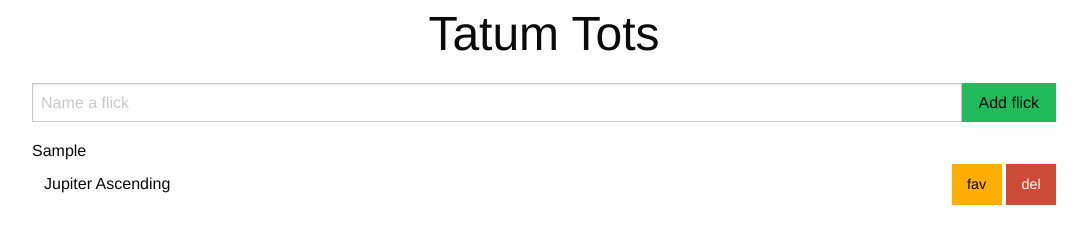
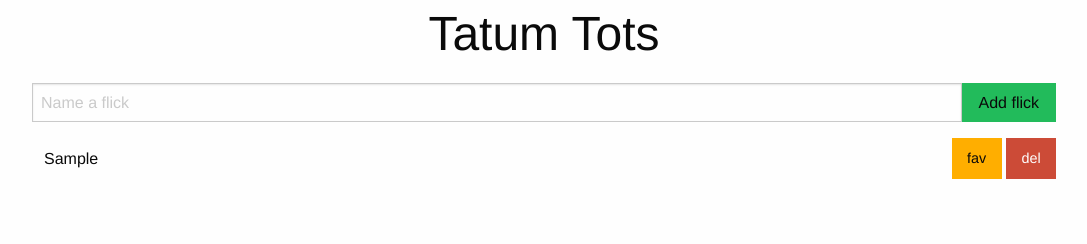
Before and after one commit to abhishekvyas8/list-thing, a plain HTML site: page index.html in a window 1280 px wide. Both pictures are taken after typing "Sample" into the empty fields and a click on the button "Add flick". Shown: the whole page, without its empty margins (96-1183 px from the left). Drawn offline with nearby package versions, Linux system fonts and the light colour scheme.

Commit message:
Clone template while adding flick

```diff
--- a/index.css
+++ b/index.css
@@ -10,3 +10,7 @@
 .flickName{
     margin: 0 0.75rem;
 }
+
+.template{
+    display: none;
+}
--- a/index.html
+++ b/index.html
@@ -40,8 +40,8 @@
             </form>
 
             <ul id = "flickList" class = "no-bullet">
-                <li class = "flick grid-x align-middle">
-                    <span class = "flickName cell auto">Jupiter Ascending</span>
+                <li class = "template flick grid-x align-middle">
+                    <span class = "flickName cell auto"></span>
                     <span class = "actions cell shrink">
                         <button class = "button warning"> fav </button>
                         <button class="button alert"> del </button>
--- a/index.js
+++ b/index.js
@@ -3,6 +3,7 @@
         this.flicks = [];
         this.max = 0;
         this.list = document.querySelector(selector.listSelector);
+        this.template = document.querySelector(selector.templateSelector);
 
         document
             .querySelector(selector.formSelector)
@@ -13,9 +14,12 @@
     },
 
     renderListItem(flick){
-        const item = document.createElement('li');
+        const item = this.template.cloneNode(true);
+        item.classList.remove('template');
         item.dataset.id = flick.id;
-        item.textContent = flick.name;
+        item
+            .querySelector('.flickName')
+            .textContent = flick.name;
         return item
     },
 
@@ -37,4 +41,5 @@
 app.init({
     formSelector: '#flickForm',
     listSelector: '#flickList',
+    templateSelector: '.flick.template',
 })
```
